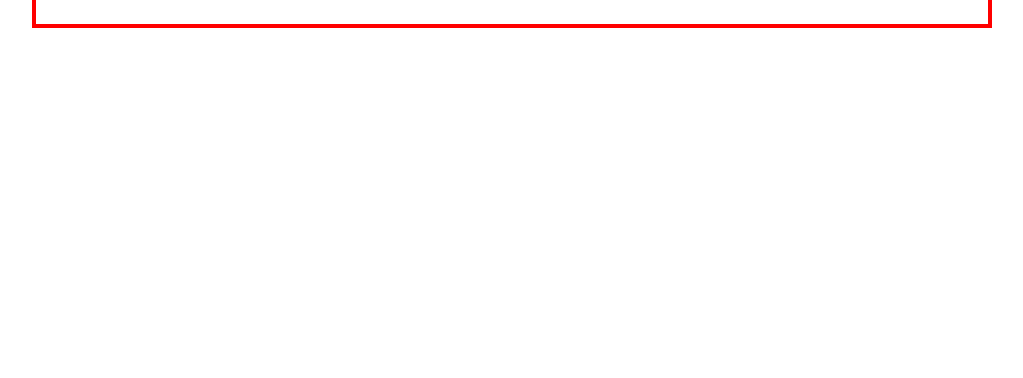
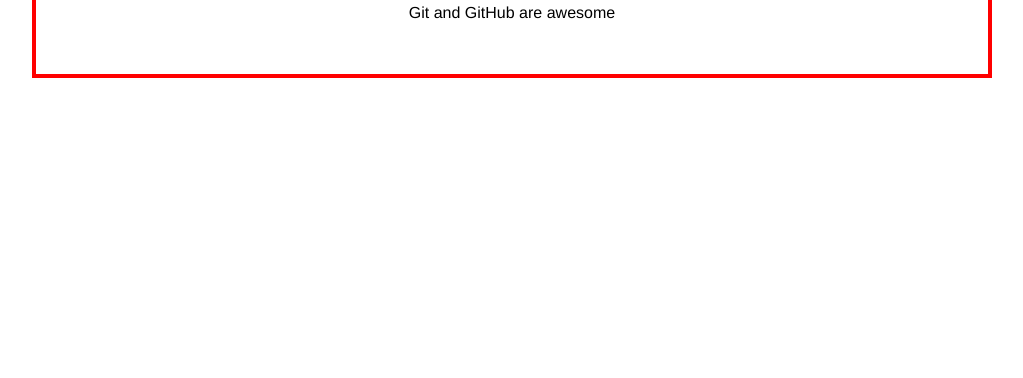
Before and after one commit to malin-schadel/test-2, a plain HTML site: page index.html in a window 1280 px wide. Shown: the part 422-800 px from the top of the page, without its empty margins (128-1151 px from the left). Drawn offline with Linux system fonts and the light colour scheme.

Commit message:
Added paragraph

```diff
--- a/index.html
+++ b/index.html
@@ -10,6 +10,7 @@
 	<div class="container">
 		<h1>First steps with Git & GitHub</h1>
 		<img src="images/images.png" alt="logos" id="logo">
+		<p>Git and GitHub are awesome</p>
 	</div>
 </body>
 </html>
```
